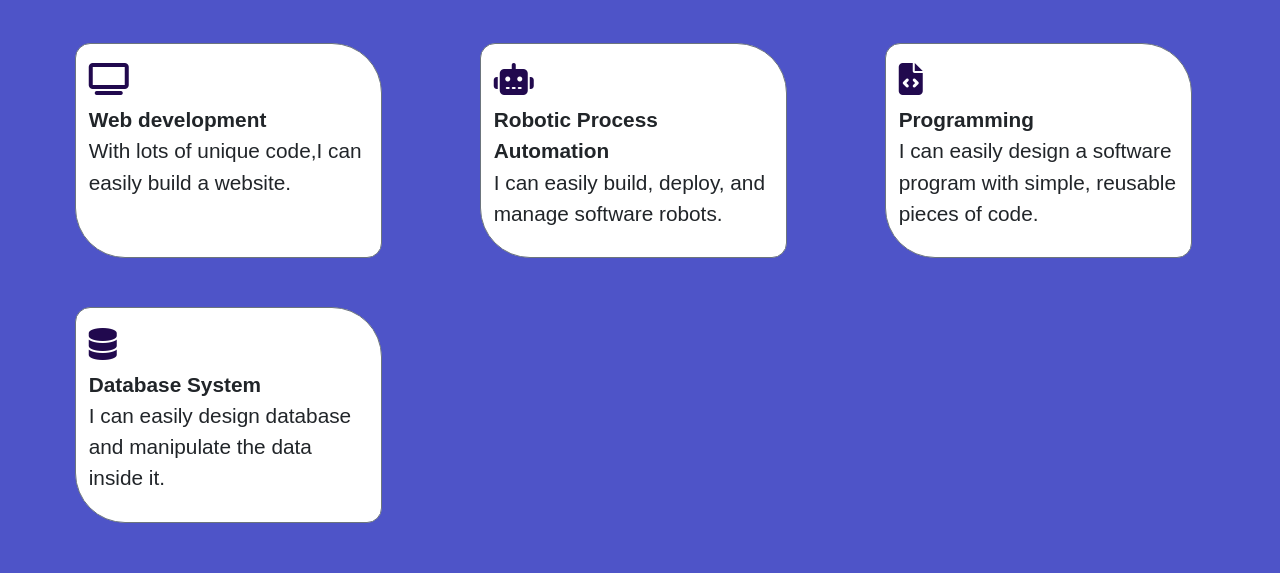
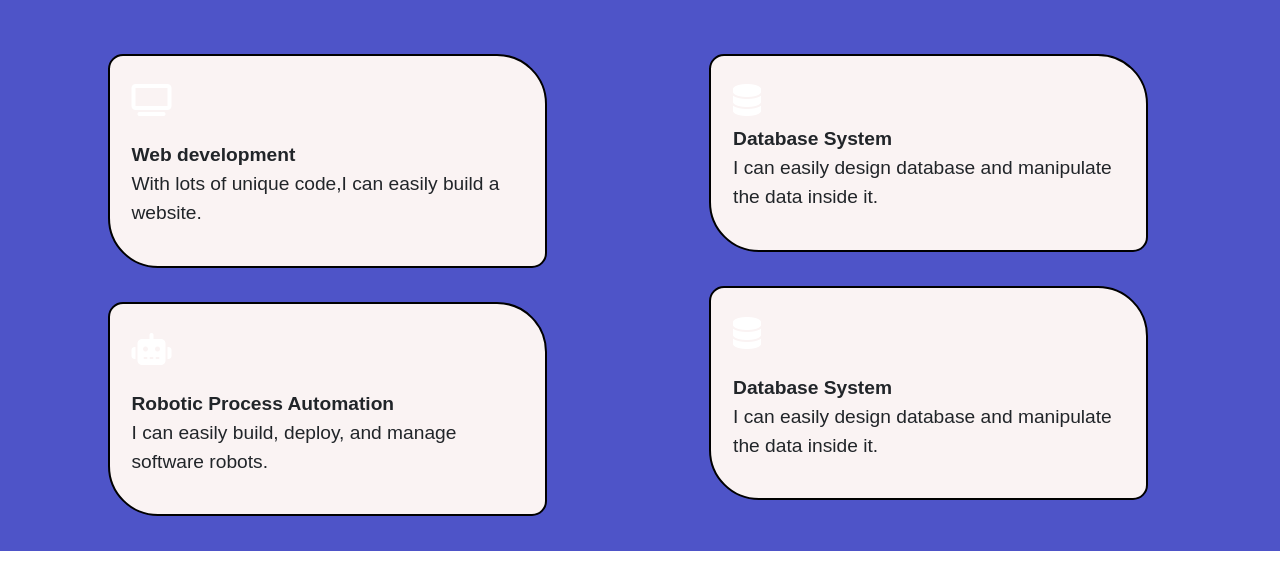
Before and after one commit to gauravkumar98/portfolio, a plain HTML site: page skill.html in a window 1280 px wide. Shown: the part 187-760 px from the top of the page. Drawn offline with nearby package versions, Linux system fonts and the light colour scheme.

Commit message:
Update skill.html

```diff
--- a/skill.html
+++ b/skill.html
@@ -50,41 +50,58 @@
   <!--skill section-->
   <section style="background: #4e54c8;background: -webkit-linear-gradient(to left, #8f94fb, #4e54c8);">
     <a id="skill"></a>
-    <br>
     <h1 style="padding:2% 0 0 3%;color:#fff;">Skills</h1>
-    <div class="row" style="padding:3% 3% 3% 3%">
-
-      <div class="col-lg-3 col-md-6 skillPra skillMargin border border-secondary">
-        <span class="iconcolor"><i class="fas fa-tv"></i><br /></span>
-        <p>
-          <strong>Web development</strong><br>
+    <div class="row" style="padding:3% 3% 0 3%">
+  <div class="row">
+    <div class="col-lg-6">
+      <!--Web Development-->
+      <div class="card skillPra skillMargin" >
+        <div class="card-body">
+          <p class="card-text"><span class="iconColor"><i class="fas fa-tv"></i><br /></span></p>
+          <p><strong>Web development</strong><br>
             With lots of unique code,I can easily build a website.
           </p>
+
         </div>
-
-      <div class="col-lg-3 col-md-6 skillPra skillMargin border border-secondary">
-        <span class="iconcolor"> <i class="fas fa-robot"></i><br /></span>
+        </div>
+        <!--Robotic Process Automation-->
+        <div class="card skillPra skillMargin" >
+        <div class="card-body ">
+          <p class="card-text"><span class="iconColor"> <i class="fas fa-robot"></i><br /></span>
             <p>
               <strong>Robotic Process Automation</strong><br>
               I can easily build, deploy, and manage software robots.
             </p>
-      </div>
-
-      <div class="col-lg-3 col-md-6 skillPra skillMargin border border-secondary">
-        <span class="iconcolor"> <i class="fas fa-file-code"></i><br /></span>
-        <p>
-          <strong>Programming</strong><br />
-          I can easily design a software program with simple, reusable pieces of code.
           </p>
         </div>
-
-      <div class="col-lg-3 col-md-6 skillPra skillMargin border border-secondary">
-        <span class="iconcolor"> <i class="fas fa-database"></i><br /></span>
+      </div>
+    </div>
+    <div class="col-lg-6">
+      <!--Database System-->
+      <div class="card skillPra skillMargin" >
+        <div class="card-body">
+          <span class="iconColor"> <i class="fas fa-database"></i><br /></span>
           <p>
             <strong>Database System</strong>
             <br>
             I can easily design database and manipulate the data inside it.
           </p>
+        </div>
+      </div>
+      <!--Database System-->
+      <div class="card skillPra skillMargin" >
+        <div class="card-body">
+          <p class="card-text">
+            <span class="iconColor"> <i class="fas fa-database"></i><br /></span>
+            <p>
+              <strong>Database System</strong>
+              <br>
+              I can easily design database and manipulate the data inside it.
+            </p>
+          </p>
+        </div>
+      </div>
+
     </div>
   </div>
     <!--Work Expertise-->
```
Lines whose indentation alone changed are shown as unchanged.
